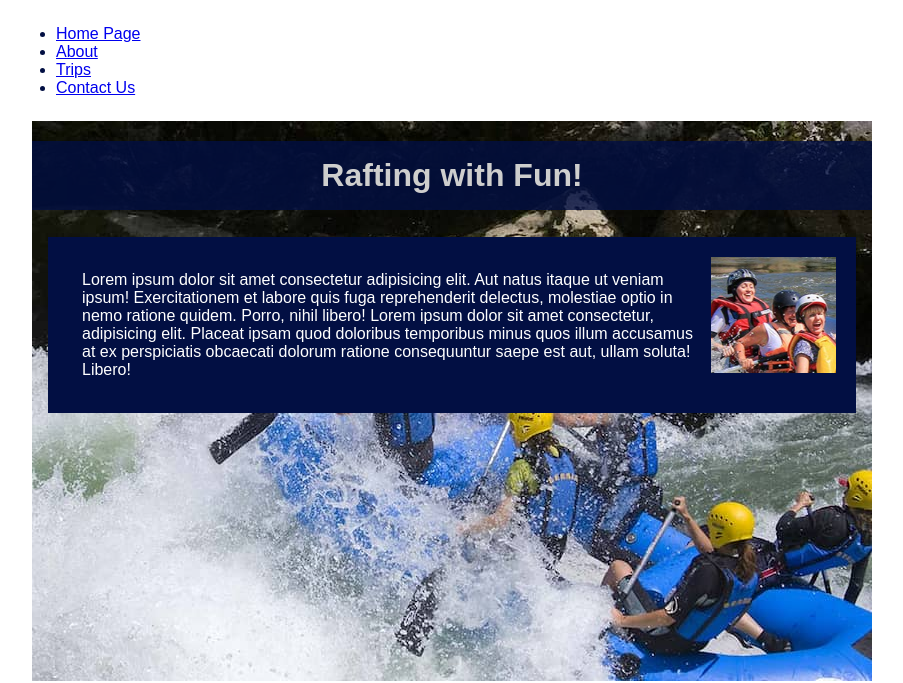
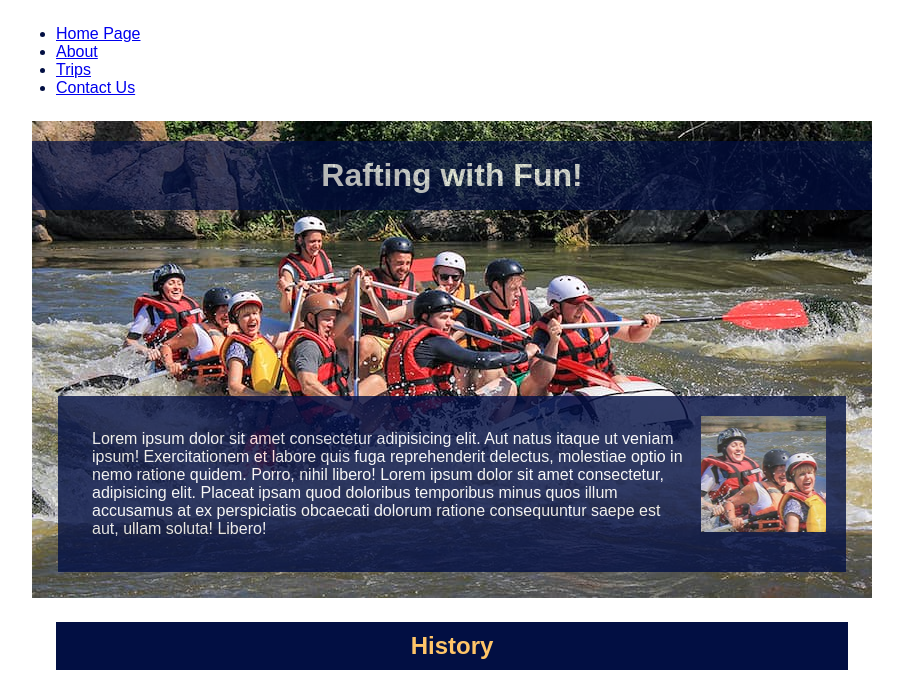
Before and after one commit to jordannnascimento/wdd130, a plain HTML site: page wwr/about.html in a window 1280 px wide. Shown: the part 127-810 px from the top of the page, without its empty margins (188-1091 px from the left). Drawn offline with Linux system fonts and the light colour scheme.

Commit message:
adjusting

```diff
--- a/wwr/about.html
+++ b/wwr/about.html
@@ -6,7 +6,7 @@
     <meta name="viewport" content="width=device-width, initial-scale=1.0">
     <title>About Us</title>
     <meta name="description" content="Company of Rafting">
-    <meta name="author" content="Jordann Nascimento dos Santos">
+    <meta name="author" content="Jordann Santos">
     <link rel="stylesheet" href="styles/rafting.css">
 
 </head>
@@ -28,7 +28,7 @@
 
     <main>
         <div class="hero">
-            <img src="images/rafting64_1024.jpg" alt="Rafting">
+            <img src="images/rafting10_1024.jpg" alt="Rafting">
             <h1>Rafting with Fun!</h1>
             <article>
                 <img src="images/rafting10_10245.jpg" alt="Happy Customer">
--- a/wwr/styles/rafting.css
+++ b/wwr/styles/rafting.css
@@ -52,7 +52,7 @@ nav, p, section, article{
     width: 100%;
     padding: 16px;
     text-align: center;
-    opacity: 0.8;
+    opacity: 0.7;
     background-color: var(--primary-color);
     color: white;
 }
@@ -66,11 +66,13 @@ nav, p, section, article{
 
 .hero article{
     position: absolute;
-    top:100px;
+    bottom: 10px;
+    left: 10px;
+    right: 10px;
     padding: 10px;
     background-color: var(--primary-color);
     color: white;
-    clear: both;
+    opacity: 0.8;
 
 }
 
```
Also changed, not shown: index.html (+2 -3 lines).
